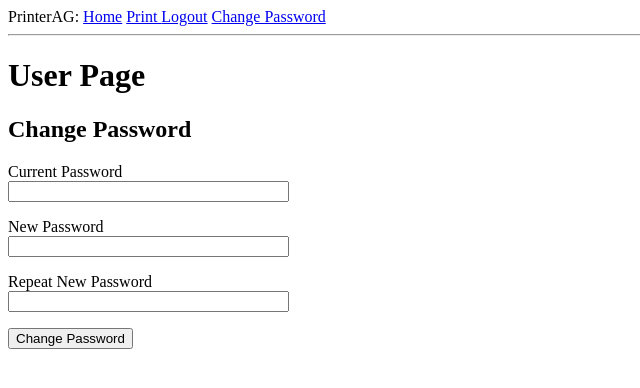
After one commit to akshit-mee/TVK-Printer-AG-with-users, a Flask app: page /edit_user in a window 1280 px wide. The commit adds this page. Shown: the top 388 px of the page, without its empty margins (0-640 px from the left). Run offline with Flask 3, Linux system fonts and the light colour scheme; a user stored in the database is signed in; tables that the repository leaves empty hold one stand-in row (values such as "Sample post").

Commit message:
added change password funtionality

```diff
--- a/app/forms.py
+++ b/app/forms.py
@@ -4,6 +4,7 @@ from wtforms.validators import DataRequired, ValidationError, Email, EqualTo
 import sqlalchemy as sa
 from app import db
 from app.models import User
+from flask_login import current_user
 
 class LoginForm(FlaskForm):
     username = StringField('Username', validators=[DataRequired()])
@@ -23,3 +24,14 @@ class RegistrationForm(FlaskForm):
             User.username == username.data))
         if user is not None:
             raise ValidationError('Username already registered')
+
+class ChangePasswordForm(FlaskForm):
+    current_password = StringField('Current Password', validators=[DataRequired()])
+    new_password = StringField('New Password', validators=[DataRequired()])
+    new_password2 = StringField('Repeat New Password', validators=[DataRequired(), EqualTo('new_password')])
+    submit = SubmitField('Change Password')
+
+    def validate_old_password(self, old_password):
+        user = User.query.filter_by(username=current_user.username).first()
+        if not user.check_password(old_password.data):
+            raise ValidationError('Old password is incorrect')
--- a/app/routes.py
+++ b/app/routes.py
@@ -1,6 +1,6 @@
 from flask import render_template, flash, redirect, url_for, request, abort
 from app import app, db
-from app.forms import LoginForm, RegistrationForm
+from app.forms import LoginForm, RegistrationForm, ChangePasswordForm
 from flask_login import current_user, login_user, logout_user, login_required
 import sqlalchemy as sa
 from app.models import User, Role, Prints
@@ -80,6 +80,25 @@ def register():
         flash('Registatration Complete!!')
         return redirect(url_for('login'))
     return render_template('register.html', title='Register', form=form)
+
+###################################################################################################
+# User Profile and Change Password
+###################################################################################################
+@app.route('/edit_user', methods=['GET', 'POST'])
+@login_required
+def edit_user():
+    form = ChangePasswordForm()
+    if form.validate_on_submit():
+        if current_user.check_password(form.current_password.data):
+            current_user.set_password(form.new_password.data)
+            db.session.commit()
+            flash('Password Changed Successfully')
+            return redirect(url_for('index'))
+        else:
+            flash('Incorrect Password')
+            return redirect(url_for('edit_user'))
+    return render_template('edit_user.html', title='Change Password', form=form)
+
 
 
 ###################################################################################################
--- a/app/templates/base.html
+++ b/app/templates/base.html
@@ -16,6 +16,7 @@
             {% else %}
             <a href="{{url_for('print') }}"> Print </a>
             <a href="{{ url_for('logout') }}">Logout</a>
+            <a href="{{ url_for('edit_user') }}">Change Password</a>
             {% endif %}
             {% if current_user.role.name=='Admin' %}
             <a href="{{ url_for('admin.index') }}">Admin</a>
--- /dev/null
+++ b/app/templates/edit_user.html
@@ -0,0 +1,31 @@
+{% extends 'base.html' %}
+
+{% block content %}
+    <h1>User Page</h1>
+
+    <h2>Change Password</h2>
+    <form action="" method="post">
+        {{ form.hidden_tag() }}
+        <p>
+            {{ form.current_password.label }}<br>
+            {{ form.current_password(size=32) }}<br>
+            {% for error in form.current_password.errors %}
+            <span style="color: red;">[{{ error }}]</span>
+            {% endfor %}
+        <p>
+            {{ form.new_password.label }}<br>
+            {{ form.new_password(size=32) }}<br>
+            {% for error in form.new_password.errors %}
+            <span style="color: red;">[{{ error }}]</span>
+            {% endfor %}
+        </p>
+        <p>
+            {{ form.new_password2.label }}<br>
+            {{ form.new_password2(size=32) }}<br>
+            {% for error in form.new_password2.errors %}
+            <span style="color: red;">[{{ error }}]</span>
+            {% endfor %}
+        </p>
+        <p>{{ form.submit() }}</p>
+    </form>
+{% endblock %}
```
